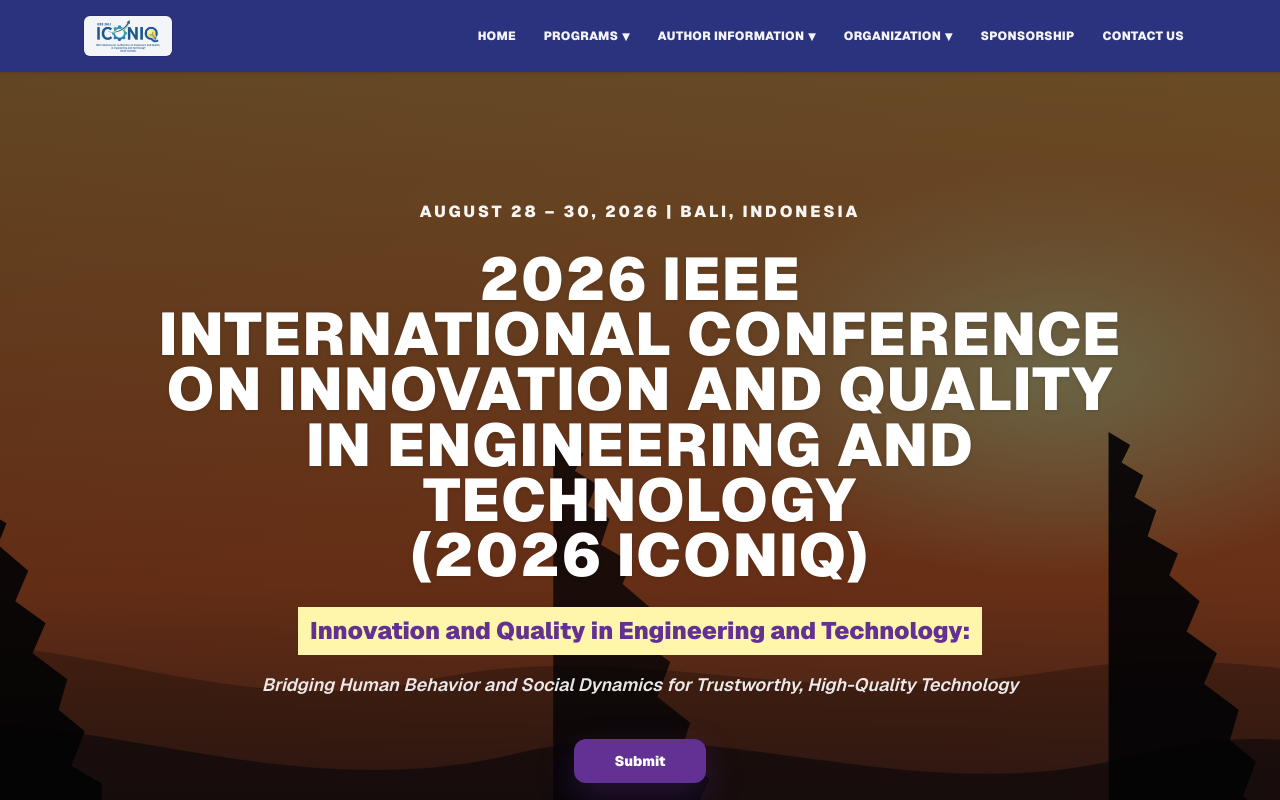
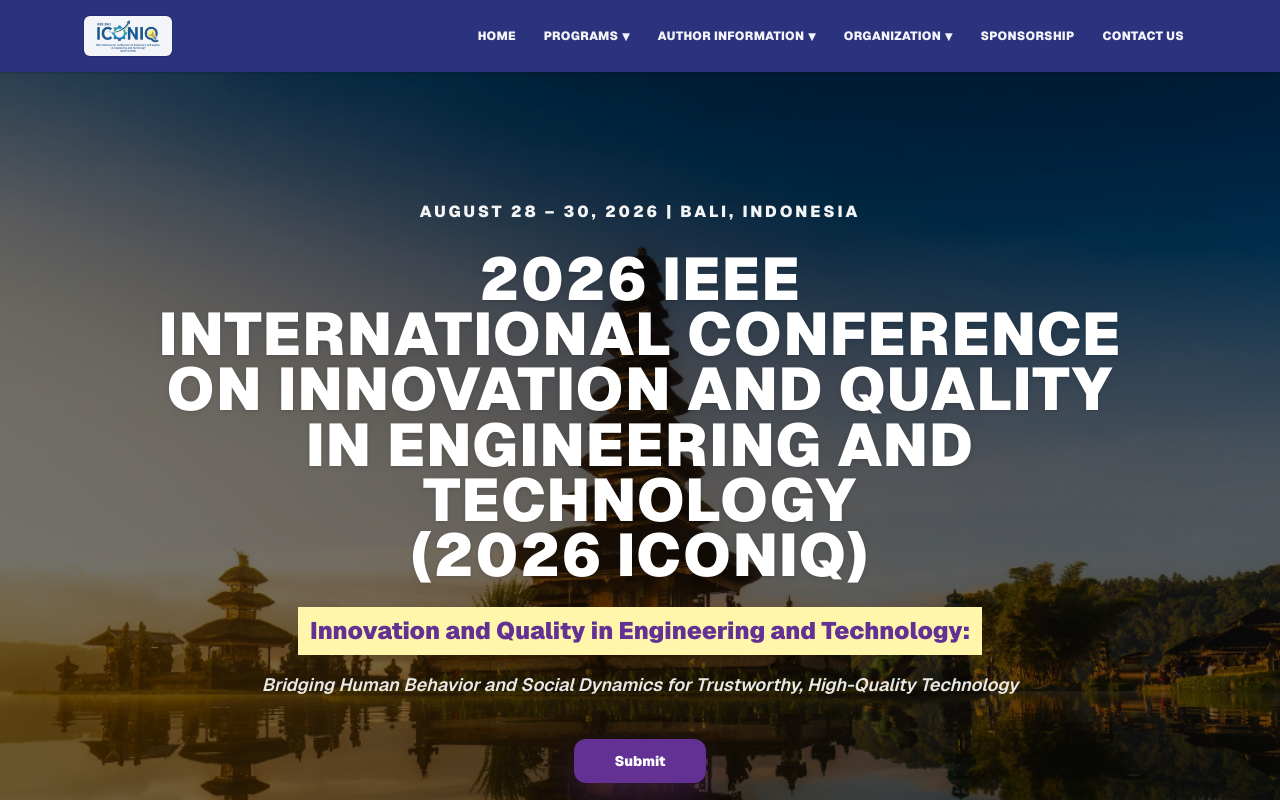
Before and after one commit to helloawuteam-maker/iconic2026, a Next.js app: page / in a window 1280 px wide. Shown: the top 800 px of the page. Built offline with nearby package versions, Linux system fonts and the light colour scheme.

Commit message:
add backgroudn image

```diff
--- a/app/page.tsx
+++ b/app/page.tsx
@@ -148,7 +148,7 @@
       <main id="main">
         <section className="relative isolate overflow-hidden pt-32">
           <div
-            className="absolute inset-0 -z-10 bg-[url('/hero-bg.svg')] bg-cover bg-center"
+            className="absolute inset-0 -z-10 bg-[url('/logo/bali.png')] bg-cover bg-center"
             aria-hidden="true"
           />
           <div className="absolute inset-0 -z-10 bg-black/55" aria-hidden="true" />
```
Also changed, not shown: public/logo/bali.png (added).
